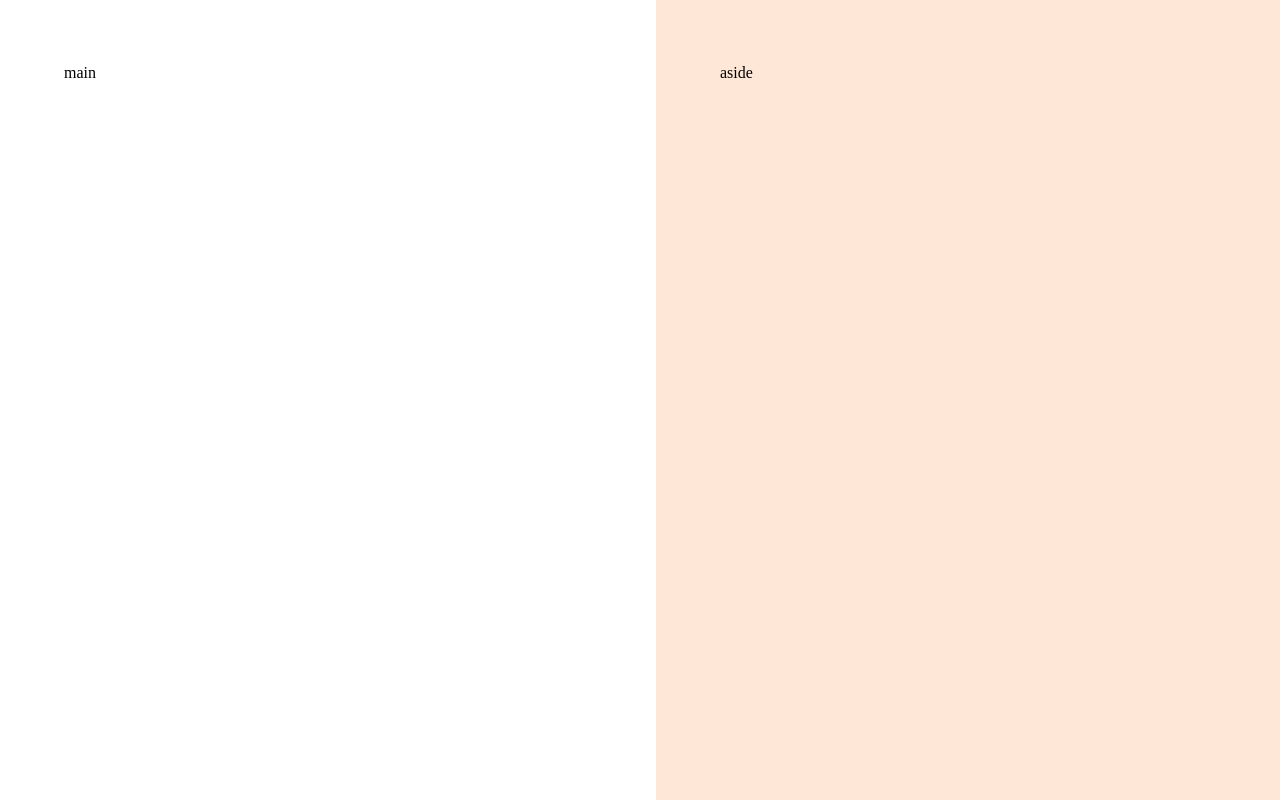
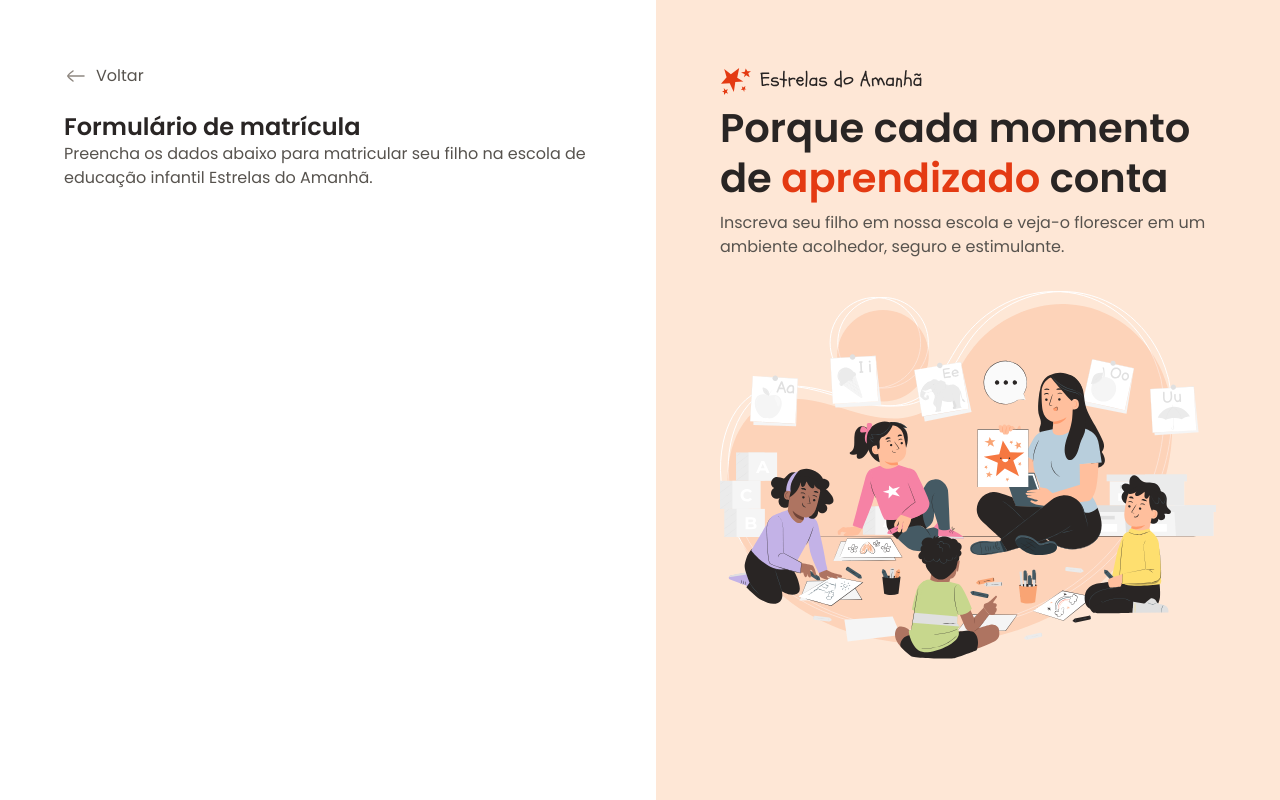
Before and after one commit to rafaelfidelisss/RegisterForm, a plain HTML site: page index.html in a window 1280 px wide. Drawn offline with Linux system fonts and the light colour scheme.

Commit message:
aside content and main initial content {form header}

```diff
--- a/index.html
+++ b/index.html
@@ -15,11 +15,32 @@
   <div id="app">
 
     <main>
-      <div class="main-container">main</div>
+      <div class="main-container">
+        <div class="back">
+          <img src="assets/icons/arrow-left-02.svg" alt="Ícone de voltar">
+          <span>Voltar</span>
+        </div>
+
+        <h1>Formulário de matrícula</h1>
+        <p>Preencha os dados abaixo para matricular seu filho na escola de educação infantil Estrelas do Amanhã.</p>
+      </div>
     </main>
 
     <aside>
-      <div class="aside-container">aside</div>
+      <div class="aside-container">
+        <header>
+          <img src="assets/logo.svg" alt="Logo Estrelas do Amanhã">
+          <h2>Porque cada momento de
+            <span>aprendizado</span>
+             conta
+          </h2>
+          <p>
+            Inscreva seu filho em nossa escola e veja-o florescer em um ambiente acolhedor, seguro e estimulante.
+          </p>
+        </header>
+
+        <img src="assets/pana.svg" alt="Ilustração de uma professora ensinando crianças">
+      </div>
     </aside>
 
   </div>
--- a/styles/global.css
+++ b/styles/global.css
@@ -26,4 +26,16 @@
 
 body {
   overflow: hidden;
+
+  font: var(--text);
+  color: var(--text-seconday);
 }
+
+h1, h2 {
+  color: var(--text-primary);
+}
+
+img {
+  max-width: 100%;
+  height: auto;
+}
--- a/styles/layout.css
+++ b/styles/layout.css
@@ -14,6 +14,17 @@ main {
     max-width: 33rem;
     margin-left: auto;
   }
+
+  & .back {
+    display: flex;
+    align-items: center;
+    gap: .5rem;
+    margin-bottom: 1.5rem;
+  }
+
+  & h1 {
+    font: 600 1.5rem/1.25 var(--font-family);
+  }
 }
 
 aside {
@@ -22,5 +33,18 @@ aside {
 
   & .aside-container {
     max-width: 31rem;
+
+    & > img {
+      margin-top: 2rem;
+    }
+  }
+
+  & h2 {
+    font: 600 2.5rem/1.25 var(--font-family);
+    margin-bottom: .5rem;
+
+    & span {
+      color: var(--text-highlight);
+    }
   }
 }
```
